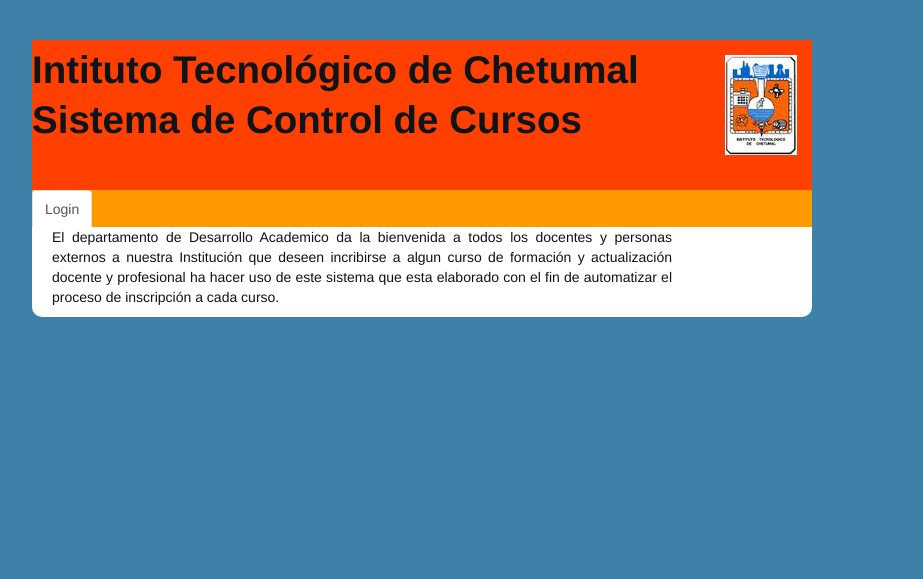
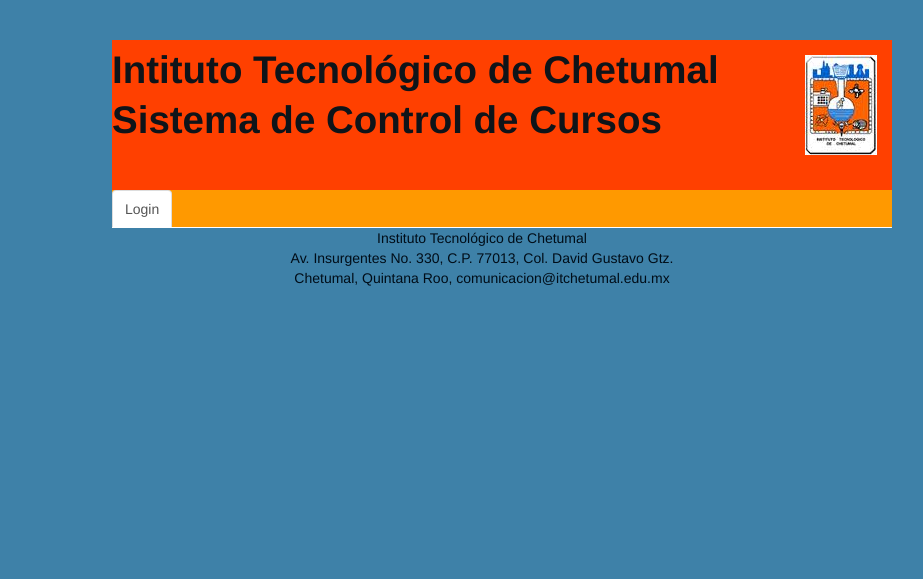
Before and after one commit to flash24/sicc, a CakePHP app: the page made by app/View/Helper/AppHelper.php in a window 1280 px wide. Shown: the top 579 px of the page, without its empty margins (248-1171 px from the left). Run offline with PHP 8.4 and a stand-in for CakePHP, Linux system fonts and the light colour scheme; the template is opened without the code that fills it, so the values that code supplies are empty; some libraries are stand-ins or nearby versions.

Commit message:
modificación del layouts por el pie de pagina
y el index con el mensaje de bienvenida a los que ingresen al sistema

```diff
--- a/app/View/Inicio/index.ctp
+++ b/app/View/Inicio/index.ctp
@@ -24,3 +24,9 @@
     </div>
         </div>
 </div>
+<div class="span10 offset1" >
+	<p ALIGN=justify>El departamento de Desarrollo Académico da la bienvenida a todos los docentes
+            y personas externas a nuestra Institución que deseen inscribirse a algún curso de formación
+            y actualización docente y profesional, hacer uso de este sistema que está elaborado con el fin
+            de automatizar el proceso de inscripción a cada curso y llevarla a cabo de manera sencilla.</p>
+	</div>
--- a/app/View/Layouts/default.ctp
+++ b/app/View/Layouts/default.ctp
@@ -48,12 +48,12 @@
 <body>
     <div class="container-fluid">
 
-<div class="span10 offset3" id="cabecera1"><!--inicio cabecera -->
+<div class="span10 offset4" id="cabecera1"><!--inicio cabecera -->
         <?php echo $this->Html->image('itc.jpg', array('style' => 'float:right; margin:15px;')); ?>
 	    <h1>Intituto Tecnológico de Chetumal</h1><h1>Sistema de Control de Cursos</h1>
 	</div><!--fin cabecera -->
 
-        <div class="span10 offset3" id="menu">
+        <div class="span10 offset4" id="menu">
 
           <?php
           if($this->Session->check('rol')){
@@ -79,7 +79,7 @@
           ?>
 
         </div>
-        <div class="span10 offset3" id="cuerpo1">
+        <div class="span10 offset4" id="cuerpo1">
             <div class="row-fluid">
                      <?php echo $this->Session->flash(); ?>
 
@@ -88,13 +88,7 @@
 
                </div>-->
             </div>
-            <div class="span8" >
-	<p ALIGN=justify>El departamento de Desarrollo Academico da la bienvenida a todos los docentes y personas
-            externos a nuestra Institución que deseen incribirse a algun curso de formación y actualización docente y
-            profesional ha hacer uso de este sistema que esta elaborado con el fin de automatizar el proceso de
-            inscripción a cada curso.</p>
-	</div>
-        </div>
+
 <!--      <div class="span10 offset3" id="cuerpo1">
             <div class="container">
                 <div class="row">
@@ -109,9 +103,15 @@
                 </div>
             </div>
         </div>-->
-<!--<div class="span10 offset3" id="pie1">inicio pie
 
-	</div>fin pie -->
     </div>
+        </div>
+    <footer class="span10 offset4" id="footer">
+
+        <p ALIGN=center>  <a style="color:#000D18;">Instituto Tecnológico de Chetumal<br />Av. Insurgentes No. 330, C.P. 77013, Col. David Gustavo Gtz.<br />Chetumal, Quintana Roo, comunicacion@itchetumal.edu.mx</a></p>
+
+    </footer>
+
 </body>
+
 </html>
--- a/app/webroot/css/css.css
+++ b/app/webroot/css/css.css
@@ -6,7 +6,7 @@
 body{
     color: #0F1419;
     background-color: #3E81A8;
-    height:500px;
+    height:50px;
 }
 #menu {
 background-color:#FF9900 ;
@@ -25,10 +25,12 @@
     /*height: 1000px;*/
 
 }
-#pie1{
-    background-color: #F0F8FF;
-    height: 30px;
+#footer{
+    background-color: #3E81A8;
+    height: 70px;
+
 }
+
 
 #fondomenu {
 width: 485px;
```
